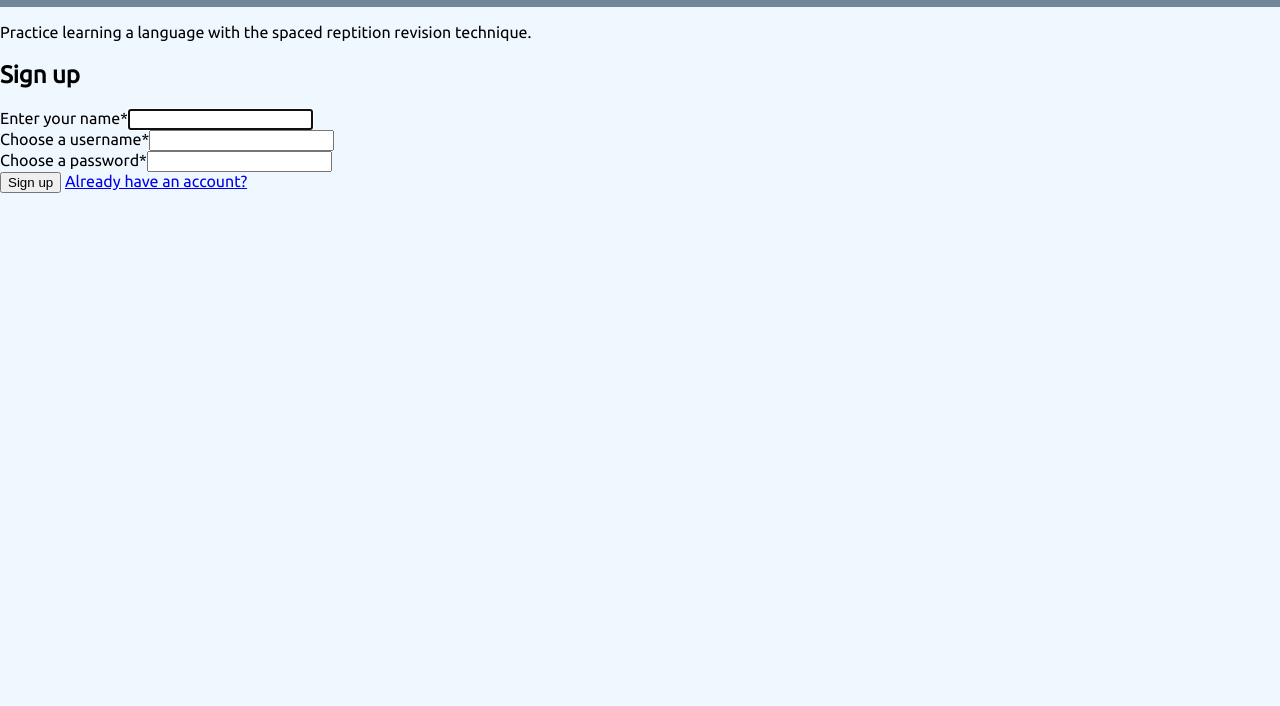
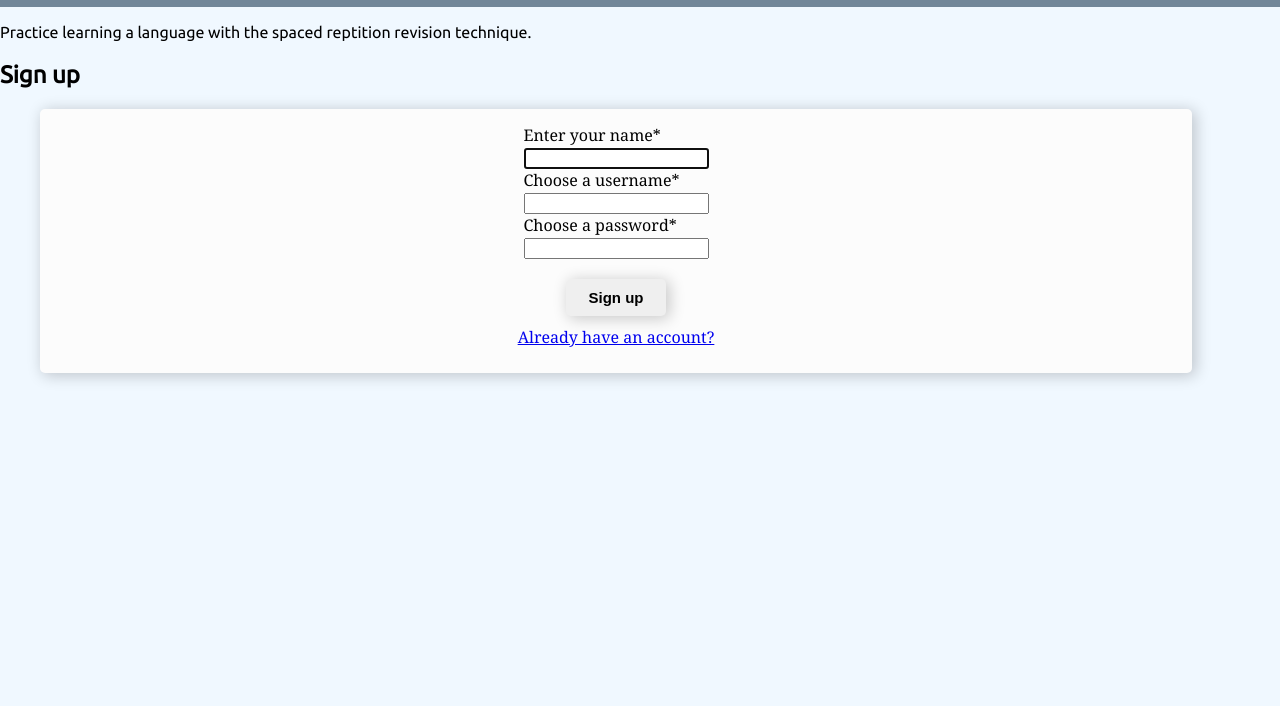
Before and after one commit to Nishat322/spaced-client, a React app: page /register in a window 1280 px wide. Shown: the part 94-800 px from the top of the page. Built offline with nearby package versions, Linux system fonts and the light colour scheme.

Commit message:
Registration Form css day 1

```diff
--- a/src/components/Header/Header.css
+++ b/src/components/Header/Header.css
@@ -3,6 +3,7 @@ header {
     display: flex;
     flex-direction: row;
     justify-content: space-between;
+    align-items: center;
     background-color: rgb(114, 135, 153);
     font-family: Georgia, 'Times New Roman', Times, serif;
     color: black;
--- a/src/components/LoginForm/LoginForm.css
+++ b/src/components/LoginForm/LoginForm.css
@@ -14,6 +14,7 @@
     width: 90%;
     -webkit-box-shadow: 3px 2px 15px 1px rgba(0, 0, 0, 0.2);
     box-shadow: 3px 2px 15px 1px rgba(0, 0, 0, 0.2);
+    font-family: Georgia, 'Times New Roman', Times, serif;
 }
 
 .Login_form button {
@@ -26,6 +27,7 @@
     box-shadow: 3px 2px 15px 1px rgba(0, 0, 0, 0.2);
     font-size: 15px;
     font-weight: 600;
+    font-family: Georgia, 'Times New Roman', Times, serif;
 }
 
 .Login_input {
--- a/src/components/RegistrationForm/RegistrationForm.css
+++ b/src/components/RegistrationForm/RegistrationForm.css
@@ -0,0 +1,55 @@
+[role="alert"] {
+    color: red;
+}
+
+.Registration_form {
+    display: flex;
+    flex-direction: column;
+    align-items: center;
+    padding: 15px;
+    background-color: rgb(252, 252, 252);
+    border-radius: 5px;
+    margin-top: 15px;
+    margin-left: 40px;
+    width: 90%;
+    -webkit-box-shadow: 3px 2px 15px 1px rgba(0, 0, 0, 0.2);
+    box-shadow: 3px 2px 15px 1px rgba(0, 0, 0, 0.2);
+    font-family: Georgia, 'Times New Roman', Times, serif;
+}
+
+.Registration_form footer {
+    display: flex;
+    flex-direction: column;
+    justify-content: space-between;
+    align-items: center;
+    padding: 10px;
+}
+
+.Registration_form button {
+    min-width: 100px;
+    margin: 10px 0px;
+    padding: 10px 0px;
+    border: none;
+    border-radius: 5px;
+    -webkit-box-shadow: 3px 2px 15px 1px rgba(0, 0, 0, 0.2);
+    box-shadow: 3px 2px 15px 1px rgba(0, 0, 0, 0.2);
+    font-size: 15px;
+    font-weight: 600;
+}
+
+.Registration_input {
+    display: flex;
+    flex-direction: column;
+    align-items: center;
+    padding: 10px;
+    width: 90%;
+}
+
+.Registration_input label {
+    padding-bottom: 15px;
+    margin-bottom: 10px;
+}
+
+.Registration_input input {
+    width: 100%;
+}
--- a/src/components/RegistrationForm/RegistrationForm.js
+++ b/src/components/RegistrationForm/RegistrationForm.js
@@ -42,14 +42,15 @@ class RegistrationForm extends Component {
     return (
       <form
         onSubmit={this.handleSubmit}
+        className = 'Registration_form'
       >
         <div role='alert'>
           {error && <p>{error}</p>}
         </div>
-        <div>
+        <div className = 'Registration_Input'>
           <Label htmlFor='registration-name-input'>
             Enter your name<Required />
-          </Label>
+          </Label> <br/>
           <Input
             ref={this.firstInput}
             id='registration-name-input'
@@ -57,20 +58,20 @@ class RegistrationForm extends Component {
             required
           />
         </div>
-        <div>
+        <div className = 'Registration_Input'>
           <Label htmlFor='registration-username-input'>
             Choose a username<Required />
-          </Label>
+          </Label> <br/>
           <Input
             id='registration-username-input'
             name='username'
             required
           />
         </div>
-        <div>
+        <div className = 'Registration_Input'>
           <Label htmlFor='registration-password-input'>
             Choose a password<Required />
-          </Label>
+          </Label> <br/>
           <Input
             id='registration-password-input'
             name='password'
```
